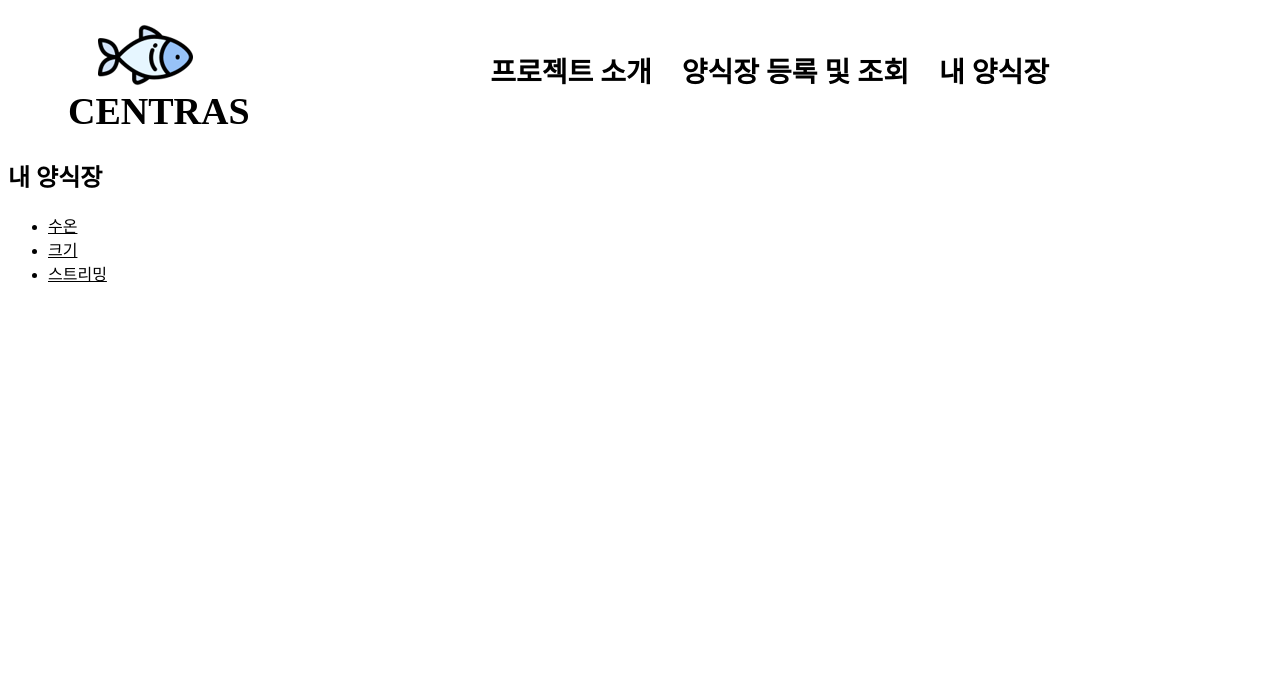
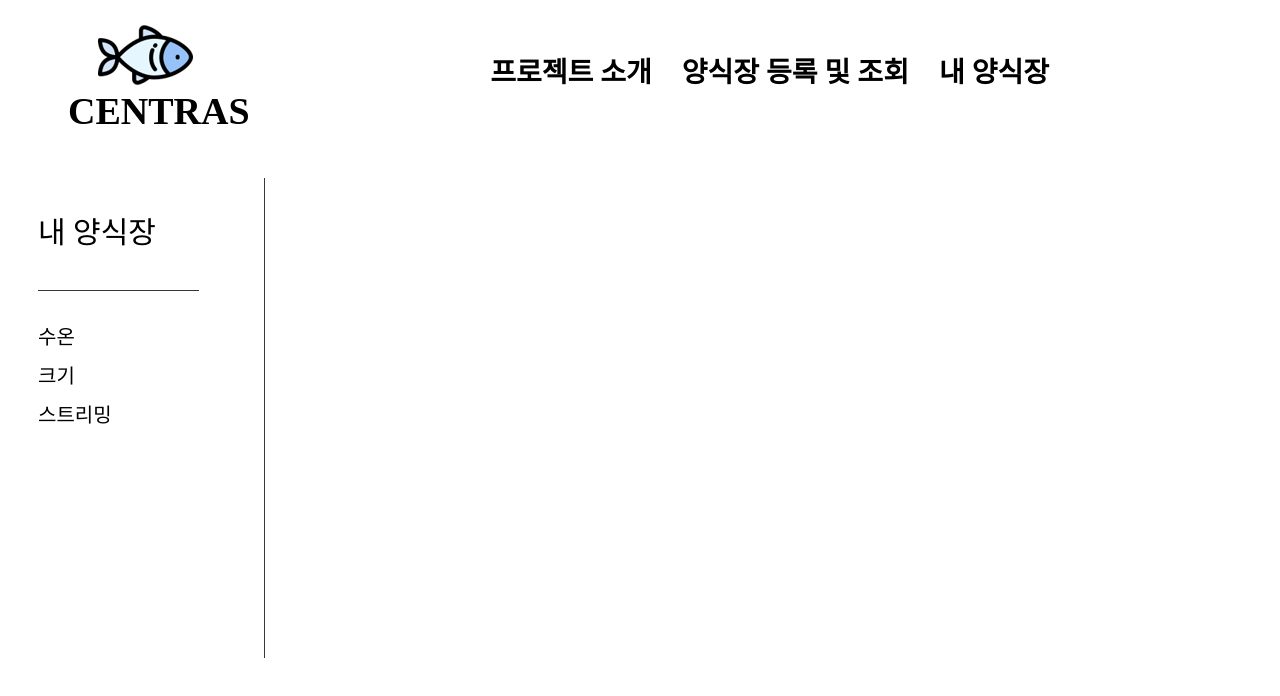
Before and after one commit to jmini1234/centras_web, a React (Create React App) app in the folder centras_front/: page /my in a window 1280 px wide. Shown: the top 696 px of the page. Built offline with nearby package versions, Linux system fonts and the light colour scheme; sample sign-in values are in the browser's storage; what react-native would draw is missing.

Commit message:
수온, 크기 페이지 css
-

```diff
--- a/centras_front/package.json
+++ b/centras_front/package.json
@@ -3,10 +3,12 @@
   "version": "0.1.0",
   "private": true,
   "dependencies": {
+    "@material-ui/core": "^4.9.8",
     "@testing-library/jest-dom": "^4.2.4",
     "@testing-library/react": "^9.4.1",
     "@testing-library/user-event": "^7.2.1",
     "axios": "^0.19.2",
+    "jwt-decode": "^2.2.0",
     "qs": "^6.9.2",
     "react": "^16.12.0",
     "react-bootstrap-table": "^4.3.1",
@@ -14,6 +16,7 @@
     "react-native-web": "^0.12.2",
     "react-router-dom": "^5.1.2",
     "react-scripts": "3.4.0",
+    "react-vis": "^1.11.7",
     "styled-components": "^5.0.1"
   },
   "scripts": {
--- /dev/null
+++ b/centras_front/src/Components/My.css
@@ -0,0 +1,34 @@
+.myMain{
+    width : 20%;
+    height : 60%;
+    margin-top :40px;
+    border-right: 1px solid #34383b;
+    position: absolute;
+}
+
+.myHeader {
+    font-size: 30px;
+    width : 63%;
+    height : 17%;
+    border-bottom : 1px solid #34383b;;
+    margin-left: 30px;
+    margin-top : 30px;
+}
+
+.temp{
+    font-size: 20px;
+    margin-left: 30px;
+    margin-top : 30px;
+}
+
+.size{
+    font-size: 20px;
+    margin-left: 30px;
+    margin-top : 10px;
+}
+
+.streaming{
+    font-size: 20px;
+    margin-left: 30px;
+    margin-top : 10px;
+}
--- a/centras_front/src/Components/My.js
+++ b/centras_front/src/Components/My.js
@@ -1,36 +1,38 @@
 import React, {Component} from 'react';
-import { Route, Link, Switch } from "react-router-dom";
+import { Route, Link, Switch, Redirect } from "react-router-dom";
 import {StyleSheet, Text, View} from 'react-native';
 import Router from '../Routes/Router';
 import Temp from './Temp';
 import Size from './Size';
 import Streaming from './Streaming';
 import Header from '../Layout/Header';
+import './My.css'
 
 class My extends Component{
 
     componentWillMount(){
         if(localStorage.getItem("AUTHORIZATION")==null){
             alert("로그인이 필요한 서비스입니다!");
-            window.history.back();
+            window.location = '/';
+
         }
     }
 
     render(){
         return(
+            <div className = "myMain">
+            <div className = "myHeader">내 양식장</div>
             <div>
-            <h2>내 양식장</h2>
-            <ul>
-                <li>
-                    <Link to='/my/mytemp'>수온</Link>
-                </li>
-                <li>
-                    <Link to='/my/size'>크기</Link>
-                </li>
-                <li>
-                    <Link to='/my/streaming'>스트리밍</Link>
-                </li>
-            </ul>
+                <div className = "temp">
+                    <Link to='/my/mytemp' style={{ textDecoration: 'none' }}>수온</Link>
+                </div>
+                <div className = "size">
+                    <Link to='/my/size' style={{ textDecoration: 'none' }}>크기</Link>
+                </div>
+                <div className = "streaming">
+                    <Link to='/my/streaming' style={{ textDecoration: 'none' }}>스트리밍</Link>
+                </div>
+            </div>
             </div>
         )
     }
--- /dev/null
+++ b/centras_front/src/Components/MyTemp.css
@@ -0,0 +1,32 @@
+
+
+.tempPage{
+
+    width: 70%;
+    margin-top :50px;
+    margin-left: 24%;
+    position: absolute;
+}
+
+.tempHeader{
+    font-size : 20px;
+    height : 1px;
+    margin-top :1px;
+    margin-bottom : 5%;
+}
+
+.tempSelect{
+    width: 10%;
+    height: 15%;
+    margin-left: 12%;
+    margin-top: -12px;
+    position: absolute;
+
+}
+.selectMsg{
+    width : 11%;
+    position: absolute;
+}
+.tempList{
+    margin-top: 10%;
+}
--- a/centras_front/src/Components/MyTemp.js
+++ b/centras_front/src/Components/MyTemp.js
@@ -1,6 +1,11 @@
 import React, { Component } from 'react';
 import My from './My';
 import Header from '../Layout/Header';
+import './MyTemp.css';
+import {XYPlot, LineSeries, HorizontalGridLines, VerticalGridLines, XAxis, YAxis } from "react-vis";
+
+
+
 class MyTemp extends Component {
     constructor(props){
         super(props);
@@ -13,7 +18,6 @@ class MyTemp extends Component {
     }
 
     componentWillMount(){
-
         const headers = {
             "x-access-token": localStorage.getItem("AUTHORIZATION"),
             "Content-Type" : "application/x-www-form-urlencoded"
@@ -51,27 +55,30 @@ class MyTemp extends Component {
         });
     }
 
-
     render(){
         console.log(this.state.temperature);
         return(
-            <div>
+            <div className = "tempMain">
                 <My />
-                <h1>온도</h1>
-                <select value={this.state.nurseryIdx} onChange={this.handleChange}>
+                <div className = "tempPage">
+                <div className = "tempHeader">실시간 수온</div>
+                <div className = "selectMsg"> 양식장 선택</div>
+                <select className = "tempSelect" value={this.state.nurseryIdx} onChange={this.handleChange}>
                 {
                     this.state.nursery_list.map((nursery)=>
                     <option value = {nursery.idx}> {nursery.nursery_id} </option>
                     )
                 }
                 </select>
-                <div>
+                <div className = "tempList">
                 {
                     this.state.temperature.map((temper) =>
                     <div> {temper.temp} {temper.update_time} </div>
                     )
                 }
                 </div>
+                </div>
+
             </div>
         )
     }
--- a/centras_front/src/Components/Register.css
+++ b/centras_front/src/Components/Register.css
@@ -39,6 +39,7 @@ img.sub_bg {
 
 .nursery-register{
   width: 50%;
+  height: 100%;
   margin-left: 5%;
   border-right: 2px solid #868e96;
 }
--- a/centras_front/src/Components/Register.js
+++ b/centras_front/src/Components/Register.js
@@ -13,12 +13,7 @@ const style_bg={
 }
 
 class Register extends Component {
-  componentWillMount(){
-    if(localStorage.getItem("AUTHORIZATION")==null){
-        alert("로그인이 필요한 서비스입니다!");
-        window.history.back();
-    }
-  }
+
   constructor(props){
     super(props);
     this.state = {
--- /dev/null
+++ b/centras_front/src/Components/Size.css
@@ -0,0 +1,25 @@
+.sizeHeader{
+    width: 12%;
+    position: absolute;
+}
+.sizePage{
+
+    width: 70%;
+    margin-top :50px;
+    margin-left: 24%;
+    position: absolute;
+}
+
+.sizeSelect{
+    width: 10%;
+    height: 10%;
+    margin-top: -3px;
+    margin-left : 13%;
+    position: absolute;
+
+}
+
+.sizeTable{
+    width:10%;
+    margin-top: 6%;
+}
--- a/centras_front/src/Components/Size.js
+++ b/centras_front/src/Components/Size.js
@@ -2,8 +2,22 @@ import React, {Component} from 'react';
 import My from './My';
 import Header from '../Layout/Header';
 import NurseryList from './NuseryList';
+import './Size.css';
+import Table from '@material-ui/core/Table';
+import TableHead from '@material-ui/core/TableHead';
+import TableBody from '@material-ui/core/TableBody';
+import TableRow from '@material-ui/core/TableRow';
+import TableCell from '@material-ui/core/TableCell';
+import { withStyles } from '@material-ui/core/styles';
 
-// {board1.map(row =>(<BoardItem key={row.date} row={row} />))}
+const styles = theme => ({
+    root: {
+        width: "100%"
+    },
+    table: {
+        width: "30%"
+    }
+})
 class Size extends Component {
 
     constructor(props) {
@@ -57,47 +71,55 @@ class Size extends Component {
 
             <div>
                 <My />
-                <h1>크기</h1>
-                <select defaultValue={this.state.firstIdx} value={this.state.nurseryIdx} onChange={this.handleChange}>
+                <div className = "sizePage">
+
+                    <div className = "sizeHeader">양식장 선택</div>
+                    <select className = "sizeSelect" defaultValue={this.state.firstIdx} value={this.state.nurseryIdx} onChange={this.handleChange}>
                     {
                         this.state.nursery_list.map((nursery)=>
                         <option value = {nursery.idx}> {nursery.nursery_id} </option>
                         )
                     }
                     </select>
-                <table border="1">
-                    <tbody>
-                    <tr align="center">
-                        <td width="100">날짜</td>
-                        <td width="100">5-13cm</td>
-                        <td width="100">14-20cm</td>
-                        <td width="100">20-30cm</td>
-                    </tr>
+
+                    <Table className = "sizeTable">
+                        <TableHead>
+                            <TableRow>
+                                <TableCell align = 'center' >날짜</TableCell>
+                                <TableCell align = 'center'>5-13cm</TableCell>
+                                <TableCell align = 'center'>14-20cm</TableCell>
+                                <TableCell align = 'center'>20-30cm</TableCell>
+                            </TableRow>
+                        </TableHead>
+                        <TableBody>
                         {
                             this.state.size.map((sizeList) =>
-                        (<BoardItem key={sizeList.idx} row ={sizeList} />)
+                            (<SizeItem
+                                key={sizeList.idx} update_time ={sizeList.update_time}
+                                s_num={sizeList.s_num} m_num={sizeList.m_num} l_num={sizeList.l_num}/>)
                             )
                         }
+                        </TableBody>
+                    </Table>
 
-                    </tbody>
-                </table>
+                </div>
+
             </div>
 
         );
     }
 
 }
-
-class BoardItem extends React.Component {
-    render() {
-        return(
-        <tr>
-            <td>{this.props.row.update_time}</td>
-            <td>{this.props.row.s_num}</td>
-            <td>{this.props.row.m_num}</td>
-            <td>{this.props.row.l_num}</td>
-            </tr>
-        );
+class SizeItem extends React.Component {
+    render(){
+        return (
+            <TableRow>
+                <TableCell align = 'center'>{this.props.update_time}</TableCell>
+                <TableCell align = 'center'>{this.props.s_num}</TableCell>
+                <TableCell align = 'center'>{this.props.m_num}</TableCell>
+                <TableCell align = 'center'>{this.props.l_num}</TableCell>
+            </TableRow>
+        )
     }
 }
 
--- a/centras_front/src/Layout/Header.js
+++ b/centras_front/src/Layout/Header.js
@@ -15,6 +15,7 @@ class Header extends Component{
         window.location.reload();
     }
     render() {
+
         return (
         <div className="top_header">
             <div className="Header_Logo">
```
Also changed, not shown: centras_front/src/Components/MyCamera.css (added), centras_front/src/Components/MyCamera.js (added), 1 other file (tests, documents, lock files or other folders). Lines whose indentation alone changed are shown as unchanged.
